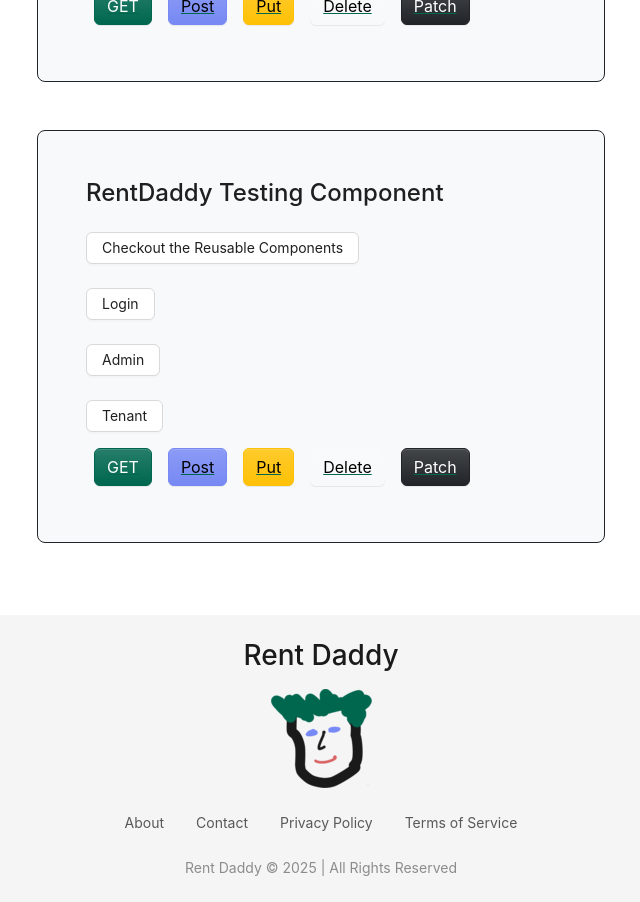
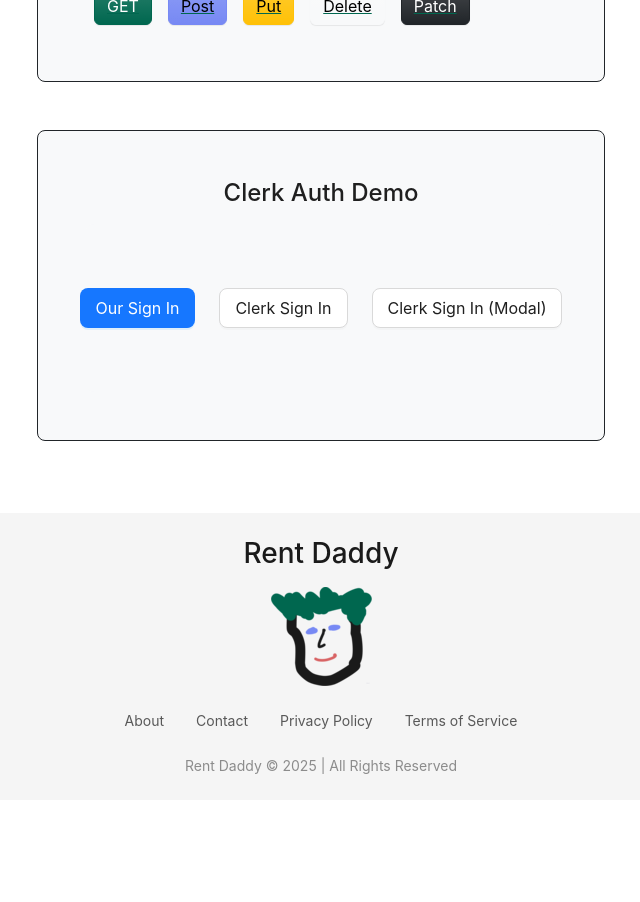
Before and after one commit to reematcs/RentDaddy, a React (Vite) app in the folder frontend/app/: page / in a window 1280 px wide. Shown: the part 1440-2342 px from the top of the page, without its empty margins (319-959 px from the left). After the commit the page ends 2240 px from the top, so only its background shows below. Built offline with nearby package versions, Linux system fonts and the light colour scheme; no server answers.

Commit message:
fix App.tsx page components, and ClerkAuthDemo styling to match the TestingComponent

```diff
--- a/frontend/app/src/App.tsx
+++ b/frontend/app/src/App.tsx
@@ -18,7 +18,7 @@ function App() {
 
       {/* Let's completely remove this component once we are done testing */}
       {/* Or when everyone is confident they understand the code and how to use it themselves moving forward */}
-      <DemoTestingComponent />
+      <ClerkAuthDemo />
     </>
   );
 }
--- a/frontend/app/src/components/ClerkAuthDemo.tsx
+++ b/frontend/app/src/components/ClerkAuthDemo.tsx
@@ -6,12 +6,12 @@ const ClerkAuthDemo = () => {
     const { user } = useUser();
 
     return (
-        <div className="d-flex flex-column">
+        <div className="d-flex flex-column gap-2 w-50 mx-auto my-5 border border-1 border-dark p-5 rounded-3 bg-light">
 
             {/* Clerk Auth Demo */}
-            <div className="d-flex flex-column justify-content-center align-items-center my-5 bg-light p-5 rounded-3">
+            <h4 className="text-center">Clerk Auth Demo</h4>
+            <div className="d-flex flex-column justify-content-center align-items-center bg-light p-5 rounded-3">
                 {/* Title */}
-                <h4>Clerk Auth Demo</h4>
                 <SignedIn>
                     <div className="d-flex flex-column justify-content-center align-items-center my-5">
                         <p className="fs-2 text-center text-danger">NOTICE!</p>
```
